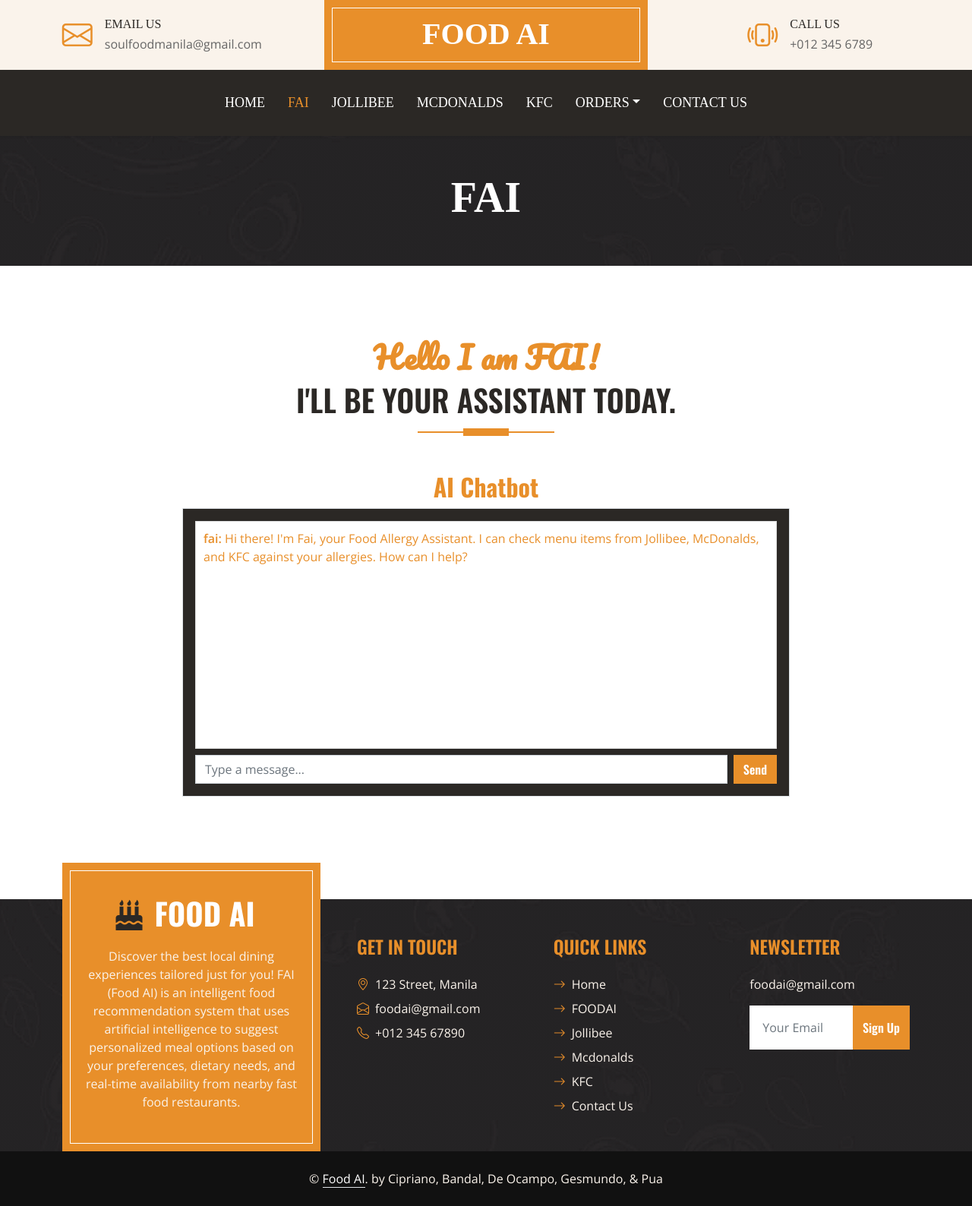
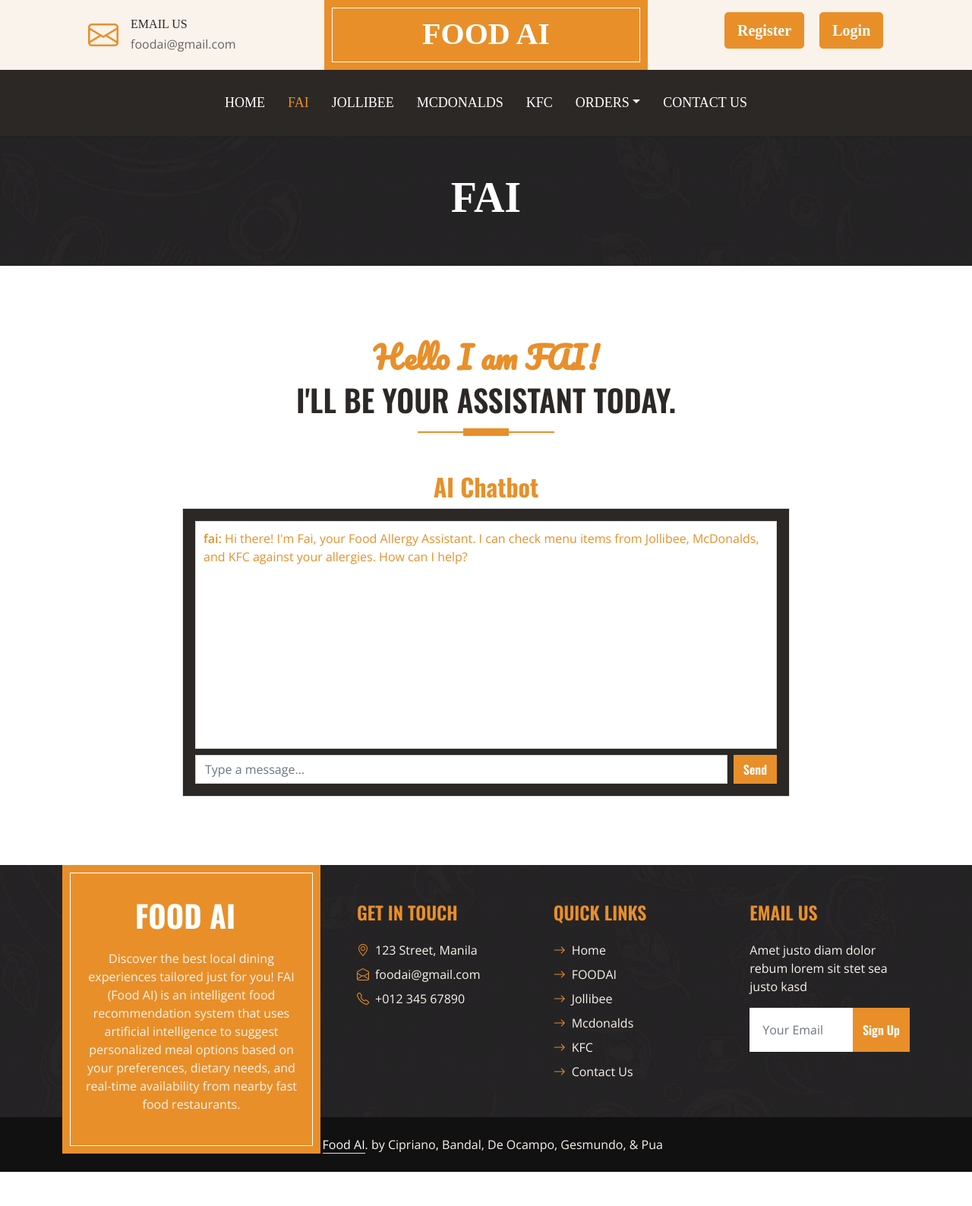
Before and after one commit to PATSDO/FOODAI, a PHP site: page /chat/about.php in a window 1280 px wide. Shown: the whole page at 76% size. After the commit the page ends 1543 px from the top, so only its background shows below. Run offline with PHP 8.4, Linux system fonts and the light colour scheme; some libraries are stand-ins or nearby versions.

Commit message:
Update about.php

```diff
--- a/about.php
+++ b/about.php
@@ -1,3 +1,5 @@
+<?php include 'db_connection.php'; ?>
+
 <!DOCTYPE html>
 <html lang="en">
 
@@ -39,7 +41,7 @@
                     <i class="bi bi-envelope fs-1 text-primary me-3"></i>
                     <div class="text-start">
                         <h6 style="font-family: Times New Roman" class="text-uppercase mb-1">Email Us</h6>
-                        <span>soulfoodmanila@gmail.com</span>
+                        <span>foodai@gmail.com</span>
                     </div>
                 </div>
             </div>
@@ -52,10 +54,9 @@
             </div>
             <div class="col-lg-4 text-center bg-secondary py-3">
                 <div class="d-inline-flex align-items-center justify-content-center">
-                    <i class="bi bi-phone-vibrate fs-1 text-primary me-3"></i>
                     <div class="text-start">
-                        <h6 style="font-family: Times New Roman" class="text-uppercase mb-1">Call Us</h6>
-                        <span>+012 345 6789</span>
+                        <a href="register.php" class="navbar-brand"><button  style="font-family: Times New Roman" type="button" class="btn btn-primary btn-lg">Register</button></a>
+                        <a href="login.php" class="navbar-brand"><button style="font-family: Times New Roman" type="button" class="btn btn-primary btn-lg">Login</button></a>
                     </div>
                 </div>
             </div>
@@ -163,13 +164,13 @@
 
 
  <!-- Footer Start -->
- <div class="container-fluid bg-img text-secondary" style="margin-top: 135px">
+    <div class="container-fluid bg-img text-secondary" style="margin-top: 90px">
         <div class="container">
             <div class="row gx-5">
-                <div class="col-lg-4 col-md-6 mt-lg-n5">
+                <div class="col-lg-4 col-md-6 mb-lg-n5">
                     <div class="d-flex flex-column align-items-center justify-content-center text-center h-100 bg-primary border-inner p-4">
                         <a href="index.html" class="navbar-brand">
-                            <h1 class="m-0 text-uppercase text-white"><i class="fa fa-birthday-cake fs-1 text-dark me-3"></i>Food AI</h1>
+                            <h1 class="m-0 text-uppercase text-white"></i>Food AI</h1>
                         </a>
                         <p class="mt-3">Discover the best local dining experiences tailored just for you! FAI (Food AI) is an intelligent food recommendation system that uses artificial intelligence to suggest personalized meal options based on your preferences, dietary needs, and real-time availability from nearby fast food restaurants.</p>
                     </div>
@@ -194,7 +195,7 @@
                         <div class="col-lg-4 col-md-12 pt-0 pt-lg-5 mb-5">
                             <h4 class="text-primary text-uppercase mb-4">Quick Links</h4>
                             <div class="d-flex flex-column justify-content-start">
-                                <a class="text-secondary mb-2" href="index.html"><i class="bi bi-arrow-right text-primary me-2"></i>Home</a>
+                            <a class="text-secondary mb-2" href="index.html"><i class="bi bi-arrow-right text-primary me-2"></i>Home</a>
                                 <a class="text-secondary mb-2" href="about.php"><i class="bi bi-arrow-right text-primary me-2"></i>FOODAI</a>
                                 <a class="text-secondary mb-2" href="menu.html"><i class="bi bi-arrow-right text-primary me-2"></i>Jollibee</a>
                                 <a class="text-secondary mb-2" href="menu2.html"><i class="bi bi-arrow-right text-primary me-2"></i>Mcdonalds</a>
@@ -203,8 +204,8 @@
                             </div>
                         </div>
                         <div class="col-lg-4 col-md-12 pt-0 pt-lg-5 mb-5">
-                            <h4 class="text-primary text-uppercase mb-4">Newsletter</h4>
-                            <p>foodai@gmail.com</p>
+                            <h4 class="text-primary text-uppercase mb-4">Email Us</h4>
+                            <p>Amet justo diam dolor rebum lorem sit stet sea justo kasd</p>
                             <form action="">
                                 <div class="input-group">
                                     <input type="text" class="form-control border-white p-3" placeholder="Your Email">
@@ -219,7 +220,7 @@
     </div>
     <div class="container-fluid text-secondary py-4" style="background: #111111;">
         <div class="container text-center">
-            <p class="mb-0">&copy; <a class="text-white border-bottom" href="index.html">Food AI</a>. by Cipriano, Bandal, De Ocampo, Gesmundo, & Pua</a></p>
+            <p class="mb-0">&copy; <a class="text-white border-bottom" href="#">Food AI</a>. by Cipriano, Bandal, De Ocampo, Gesmundo, & Pua</p>
         </div>
     </div>
     <!-- Footer End -->
```
